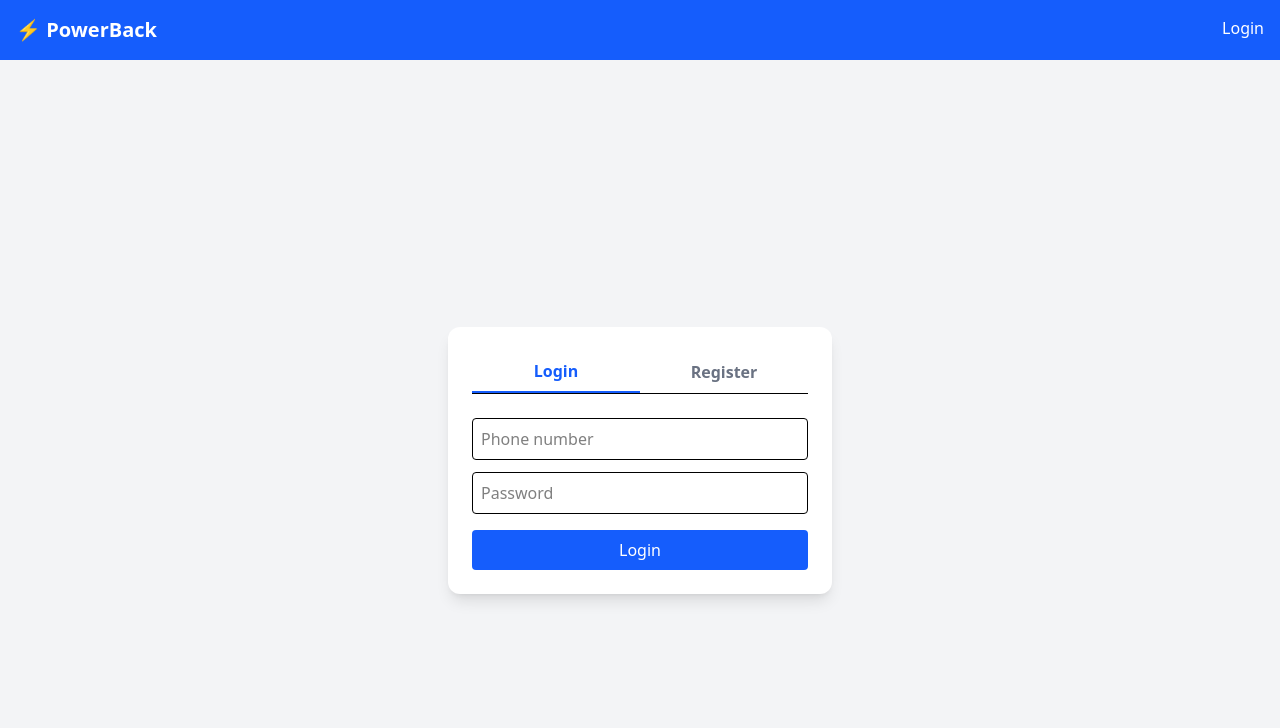
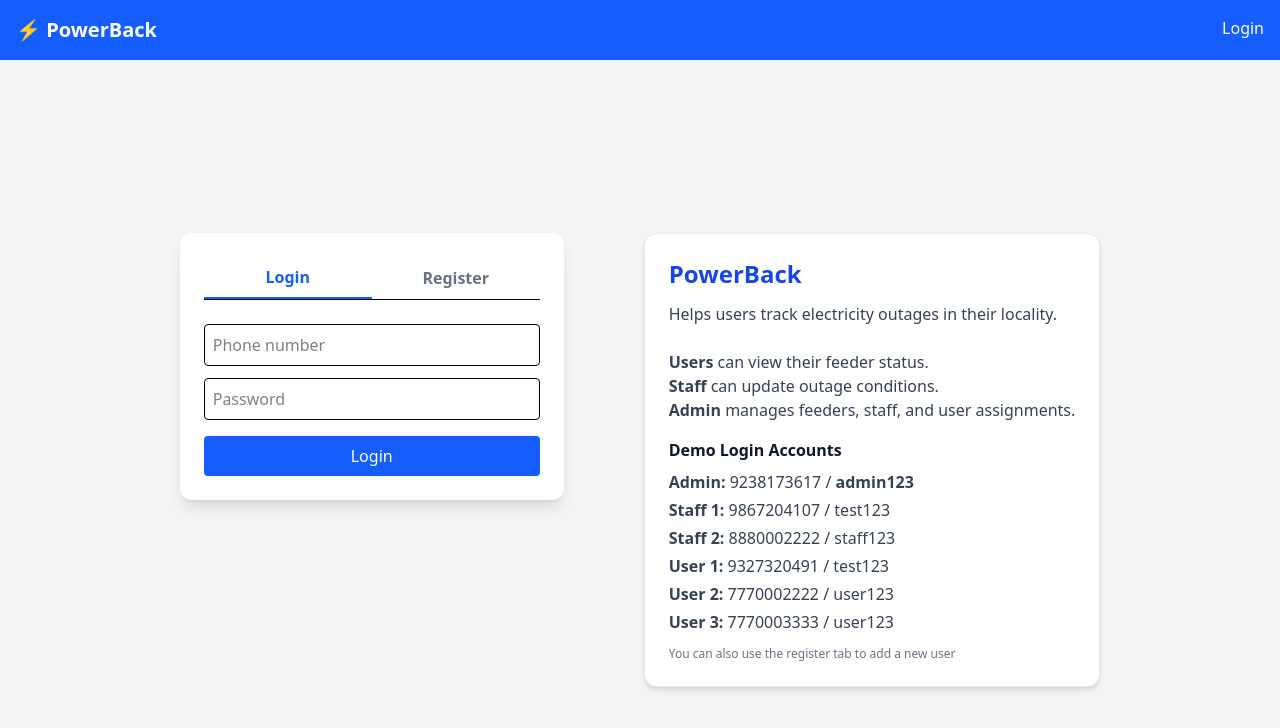
Before and after one commit to adityarathor007/powerback_frontend, a React (Vite) app: page / in a window 1280 px wide. Shown: the top 728 px of the page. Built offline with nearby package versions, Linux system fonts and the light colour scheme; no server answers.

Commit message:
added loginInfo and feederInfo

```diff
--- a/src/pages/AdminDashboard.jsx
+++ b/src/pages/AdminDashboard.jsx
@@ -71,22 +71,22 @@ export default function AdminDashboard() {
 
   if (loading) return <div className="p-6">Loading feeders...</div>;
 
-  const handleDelete = async (id) => {
-    if (!confirm("Are you sure you want to delete this feeder?")) return;
+//   const handleDelete = async (id) => {
+//     if (!confirm("Are you sure you want to delete this feeder?")) return;
 
-    try {
-        await deleteFeeder({ feeder_id: id });
+//     try {
+//         await deleteFeeder({ feeder_id: id });
 
-        // Remove from frontend list instantly
-        setFeeders(feeders.filter((f) => f.id !== id));
+//         // Remove from frontend list instantly
+//         setFeeders(feeders.filter((f) => f.id !== id));
 
-        setMessage("Feeder deleted successfully.");
-        setTimeout(() => setMessage(""), 2000);
-    } catch (err) {
-        console.log("Delete error:", err);
-        setMessage("Failed to delete feeder.");
-    }
- };
+//         setMessage("Feeder deleted successfully.");
+//         setTimeout(() => setMessage(""), 2000);
+//     } catch (err) {
+//         console.log("Delete error:", err);
+//         setMessage("Failed to delete feeder.");
+//     }
+//  };
 
     const openAssignModal = async (feeder) => {
         setSelectedFeeder(feeder);
@@ -159,7 +159,7 @@ export default function AdminDashboard() {
               <th className="border p-2">Staff Assigned</th>
               <th className="border p-2">Assign Staff</th>
               <th className="border p-2">Details</th>
-              <th className="border p-2">Remove Feeder</th>
+              {/* <th className="border p-2">Remove Feeder</th> */}
             </tr>
           </thead>
           <tbody>
@@ -206,15 +206,16 @@ export default function AdminDashboard() {
                         <ExternalLink size={20} />
                     </button>
                     </td>
+
                 {/* Delete Icon */}
-                <td className="border p-2">
+                {/* <td className="border p-2">
                     <button
                     onClick={() => handleDelete(f.id)}
                     className="text-red-500 hover:text-red-700"
                     >
                       <Trash2 size={20} />
                     </button>
-                </td>
+                </td> */}
               </tr>
             ))}
           </tbody>
@@ -229,6 +230,19 @@ export default function AdminDashboard() {
       >
         ➕ Add New Feeder
       </button>
+    </div>
+
+    <div className="flex justify-center">
+    <div className="bg-white border shadow-md rounded-lg p-4 w-[450px] mt-4 text-md">
+        <h2 className="text-lg font-bold text-blue-700 mb-2">PowerBack Admin Guide</h2>
+
+        <ul className="space-y-2 text-gray-700">
+            <li>➕ <b>Add New Feeder</b> → Click the button above to create a feeder.</li>
+            <li>👤➕ <b>Assign Staff</b> → Click the UserPlus icon to link a staff member.</li>
+            <li>🔗 <b>Feeder Details</b> → Click the link icon to open full feeder info & map users to that feeder.</li>
+        </ul>
+
+        </div>
     </div>
 
     {/* ===================== ADD FEEDER MODAL ===================== */}
--- a/src/pages/AuthPage.jsx
+++ b/src/pages/AuthPage.jsx
@@ -51,7 +51,9 @@ const handleLogin = async (e) => {
   };
 
   return (
-    <div className="flex items-center justify-center h-screen bg-gray-100">
+    // <div className="flex items-center justify-center h-screen bg-gray-100">
+    <div className="flex items-center justify-center h-screen bg-gray-100 px-4">
+    <div className="flex items-start gap-20 max-w-5xl">
       <div className="bg-white w-96 rounded-xl shadow-lg p-6">
         {/* Header Tabs */}
         <div className="flex mb-6 border-b">
@@ -164,6 +166,36 @@ const handleLogin = async (e) => {
           </form>
         )}
       </div>
+
+        <div className="bg-white max-w rounded-xl shadow-md p-6 border border-gray-200">
+            <h2 className="text-2xl font-bold text-blue-700 mb-3">PowerBack</h2>
+
+            <p className="text-gray-700 text-md mb-4">
+                Helps users track electricity outages in their locality.
+                <br/><br/>
+                <b>Users</b> can view their feeder status.<br/>
+                <b>Staff</b> can update outage conditions.<br/>
+                <b>Admin</b> manages feeders, staff, and user assignments.
+            </p>
+
+            <h3 className="font-semibold mb-2 text-gray-900">Demo Login Accounts</h3>
+
+            <ul className="text-md space-y-1 text-gray-700">
+                <li><b>Admin:</b> 9238173617 / <b>admin123</b></li>
+                <li><b>Staff 1:</b> 9867204107 / test123</li>
+                <li><b>Staff 2:</b> 8880002222 / staff123</li>
+                <li><b>User 1:</b> 9327320491 / test123</li>
+                <li><b>User 2:</b> 7770002222 / user123</li>
+                <li><b>User 3:</b> 7770003333 / user123</li>
+            </ul>
+
+            <p className="text-xs text-gray-500 mt-3">
+                You can also use the register tab to add a new user
+            </p>
+         </div>
+
+
+      </div>
     </div>
   );
 }
```
